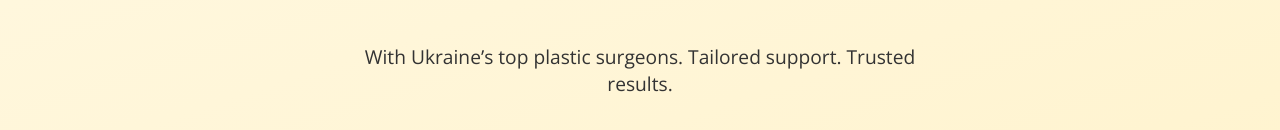
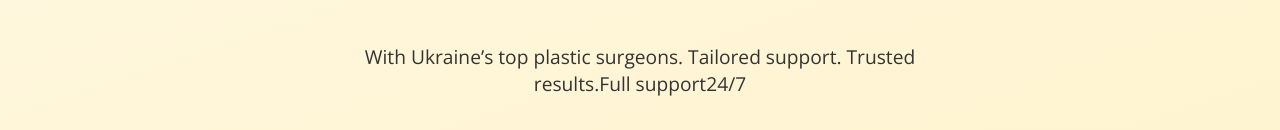
Before and after one commit to 1raayi/uatopdoctors, a plain HTML site: page index.html in a window 1280 px wide. Shown: the part 236-366 px from the top of the page. Drawn offline with nearby package versions, Linux system fonts and the light colour scheme.

Commit message:
Update index.html

```diff
--- a/index.html
+++ b/index.html
@@ -93,7 +93,7 @@
 
   <div class="hero">
     <h1>Your journey to beauty starts here</h1>
-    <p>With Ukraine’s top plastic surgeons. Tailored support. Trusted results.</p>
+    <p>With Ukraine’s top plastic surgeons. Tailored support. Trusted results.Full support24/7</p>
     <button class="btn">Free Consultation</button>
   </div>
 
```
